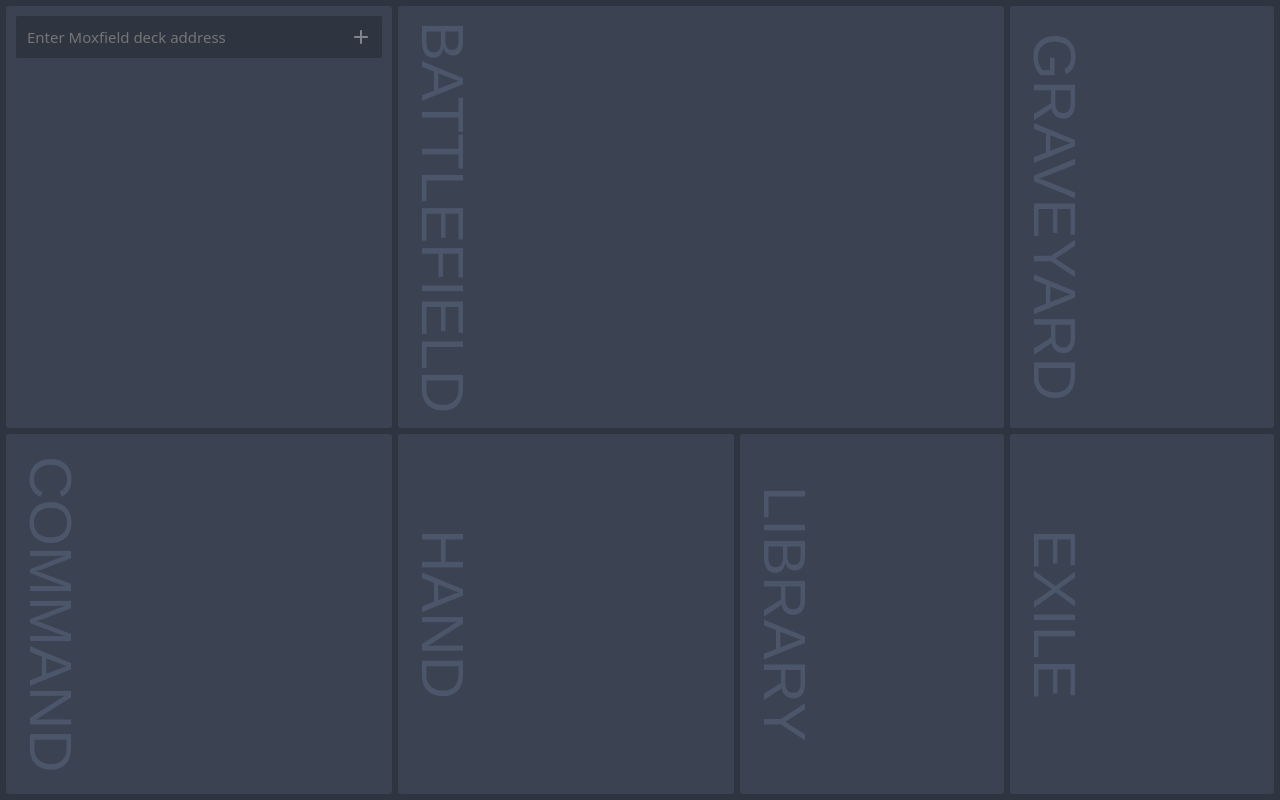
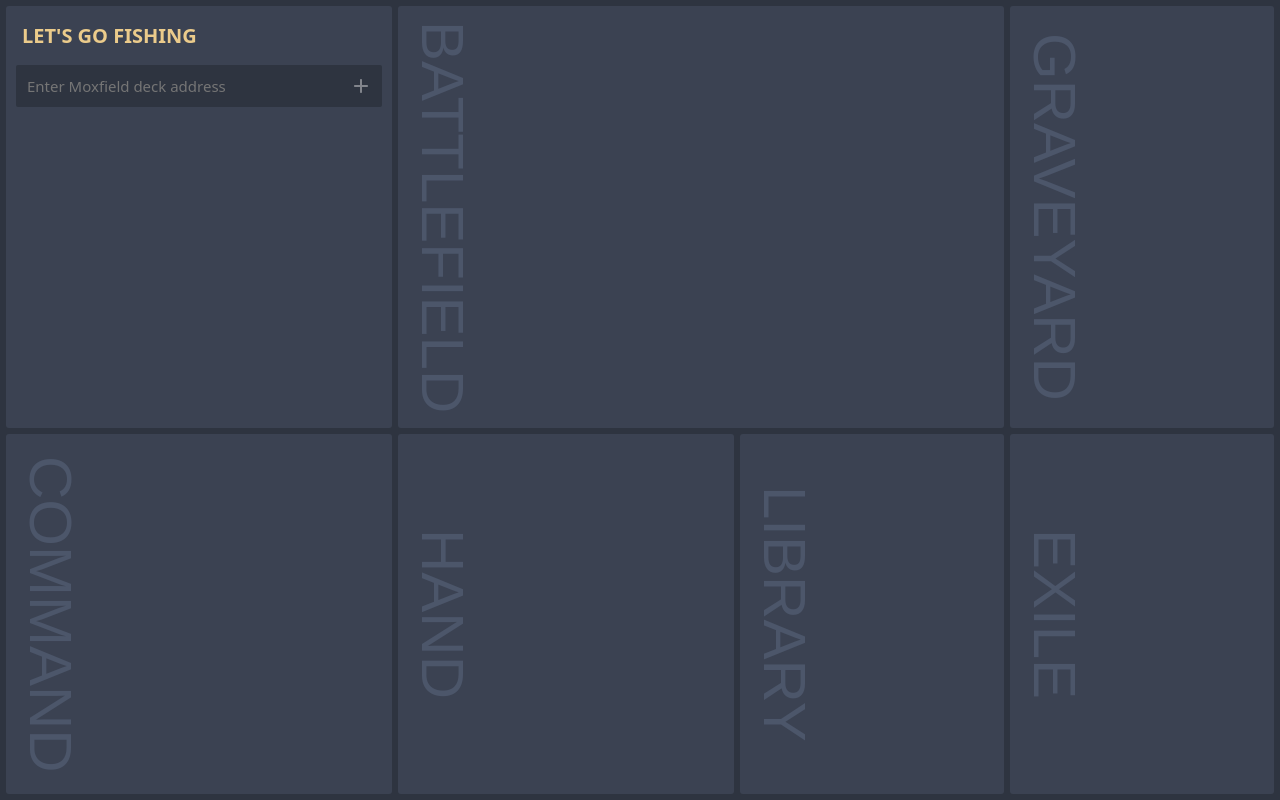
Before and after one commit to avocadianmage/lets-go-fishing, a React (Create React App) app in the folder client/: page / in a window 1280 px wide. Built offline with nearby package versions, Linux system fonts and the light colour scheme.

Commit message:
add simple title

```diff
--- a/client/src/components/css/lefter.css
+++ b/client/src/components/css/lefter.css
@@ -1,3 +1,10 @@
+#logo {
+    font-weight: bold;
+    font-size: 20px;
+    color: var(--nord13);
+    margin: 6px 6px 16px 6px;
+}
+
 .textfield {
     font-family: inherit;
     font-size: 15px;
--- a/client/src/components/lefter.tsx
+++ b/client/src/components/lefter.tsx
@@ -28,6 +28,7 @@ export const Lefter = ({ onImport }: LefterProps) => {
 
     return (
         <div id='lefter' className='pane'>
+            <div id='logo'>LET'S GO FISHING</div>
 
             {/* Deck import control */}
             <div style={{ position: 'relative' }}>
```
